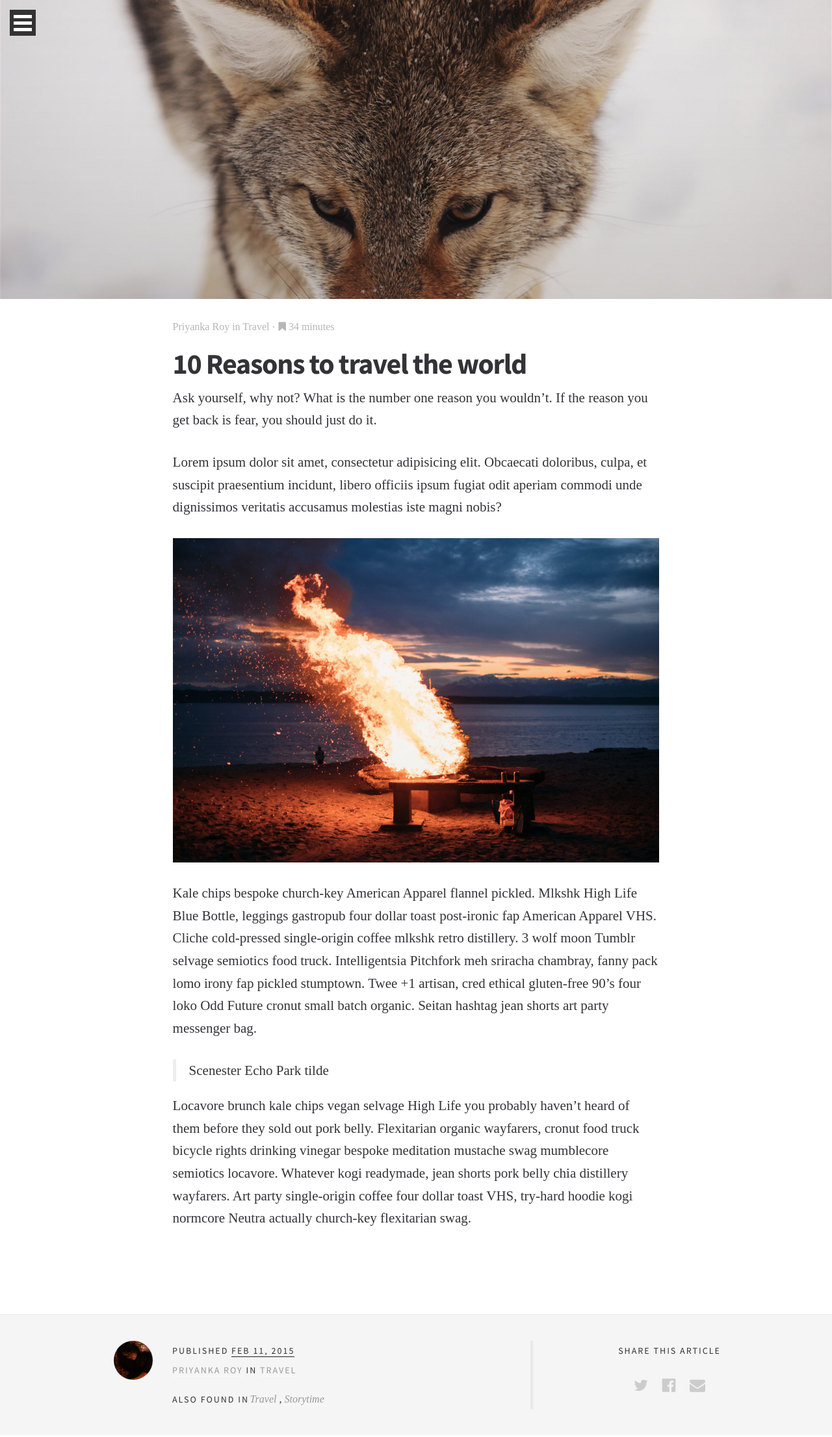
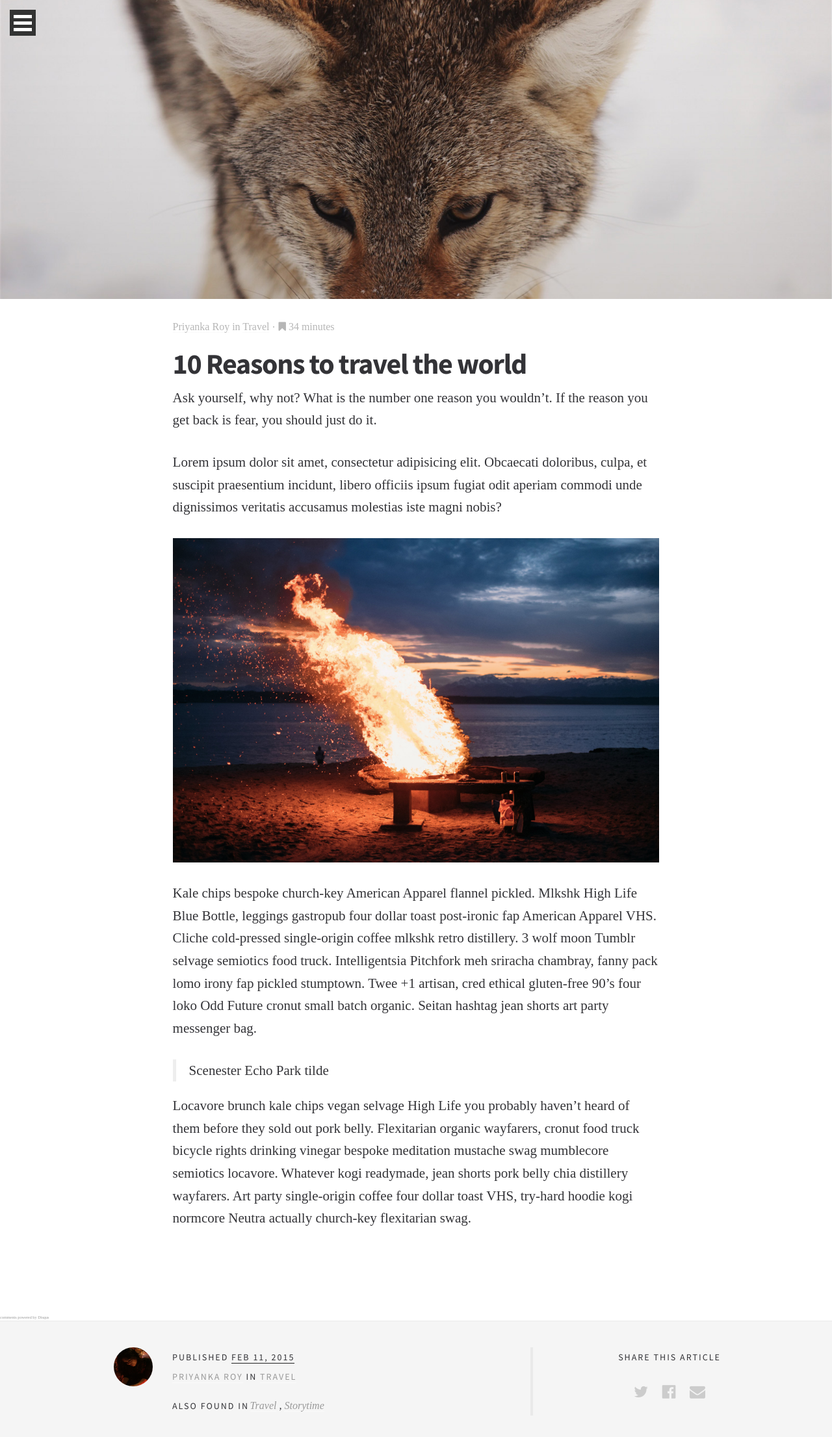
Before and after one commit to missroy/missroy.github.io, a Jekyll site: the page built from _posts/2015-02-11-ten-reasons-to-travel-the-world.md, in a window 1280 px wide. Shown: the top 2211 px of the page at 65% size. Built offline with Jekyll 4.4.1, drawn with Linux system fonts in a browser that asks for light colours; some web fonts are replaced; comment, search, counter and statistics services are not loaded.

Commit message:
added disqus; updated copyrights

```diff
--- a/_config.yml
+++ b/_config.yml
@@ -5,7 +5,9 @@
  focussed on typography, minimal design and
   quality photography built using the Jekyll platform.
 baseurl: "" # the subpath of your site, e.g. /blog
-url: "" # the base hostname & protocol for your site
+url: "https://missroy.github.io" # the base hostname & protocol for your site
+disqus_shortname: "missroy"
+comments: true
 enable_retina: false
 permalink: :title
 nav_list:
@@ -15,10 +17,10 @@
   About : ['About', '/about', 'fa-anchor']
   Contact : ['Contact', '/contact', 'fa-plane']
   Author : ['Author', '/author/priyanka', 'fa-user']
-single_footer: '<p>The writer community loves your content. Writer &copy; 2016 <a href="/">latest posts</a></p>'
+single_footer: '<p>The writer community loves your content. Writer &copy; 2017 <a href="/">latest posts</a></p>'
 footer_links:
     About: ['About', '/about']
-    Writer: ['Writer 2016', '/author/priyanka']
+    Writer: ['Writer 2017', '/author/priyanka']
 
 
 # Build settings
```
